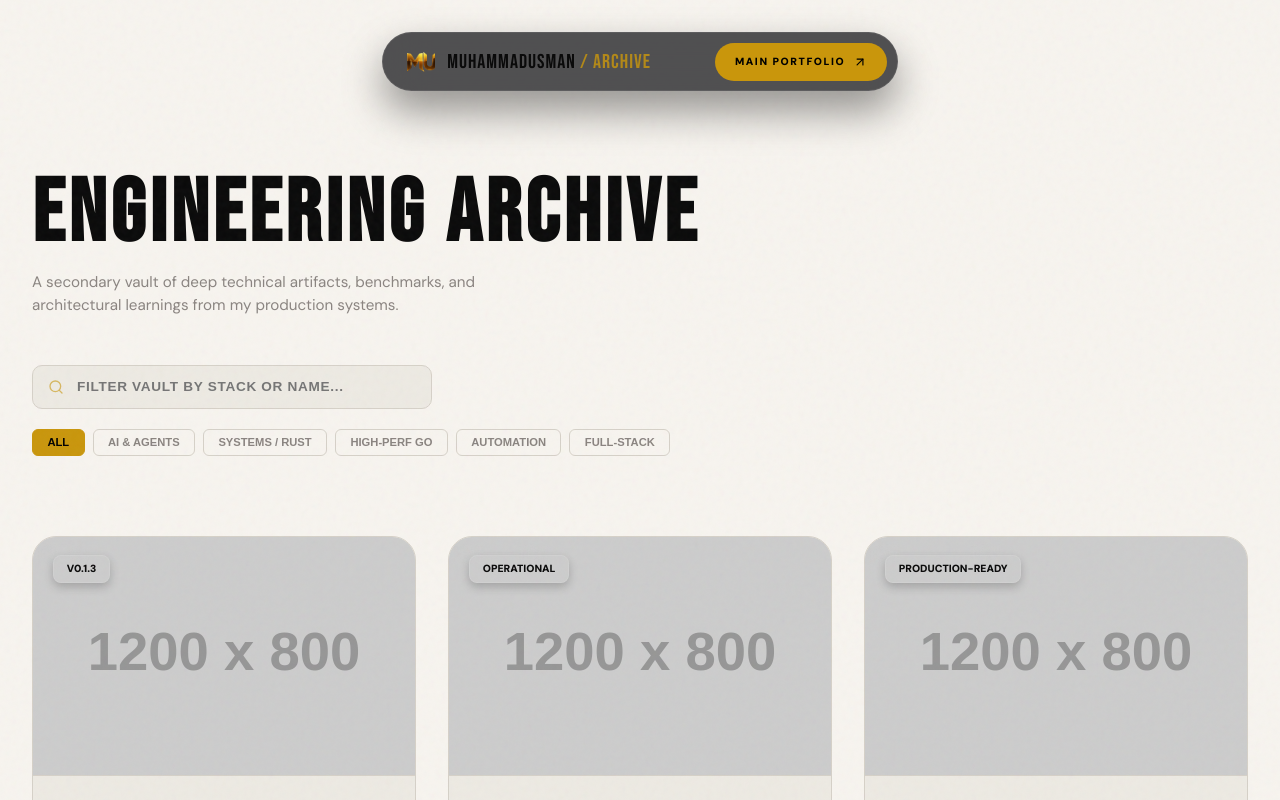
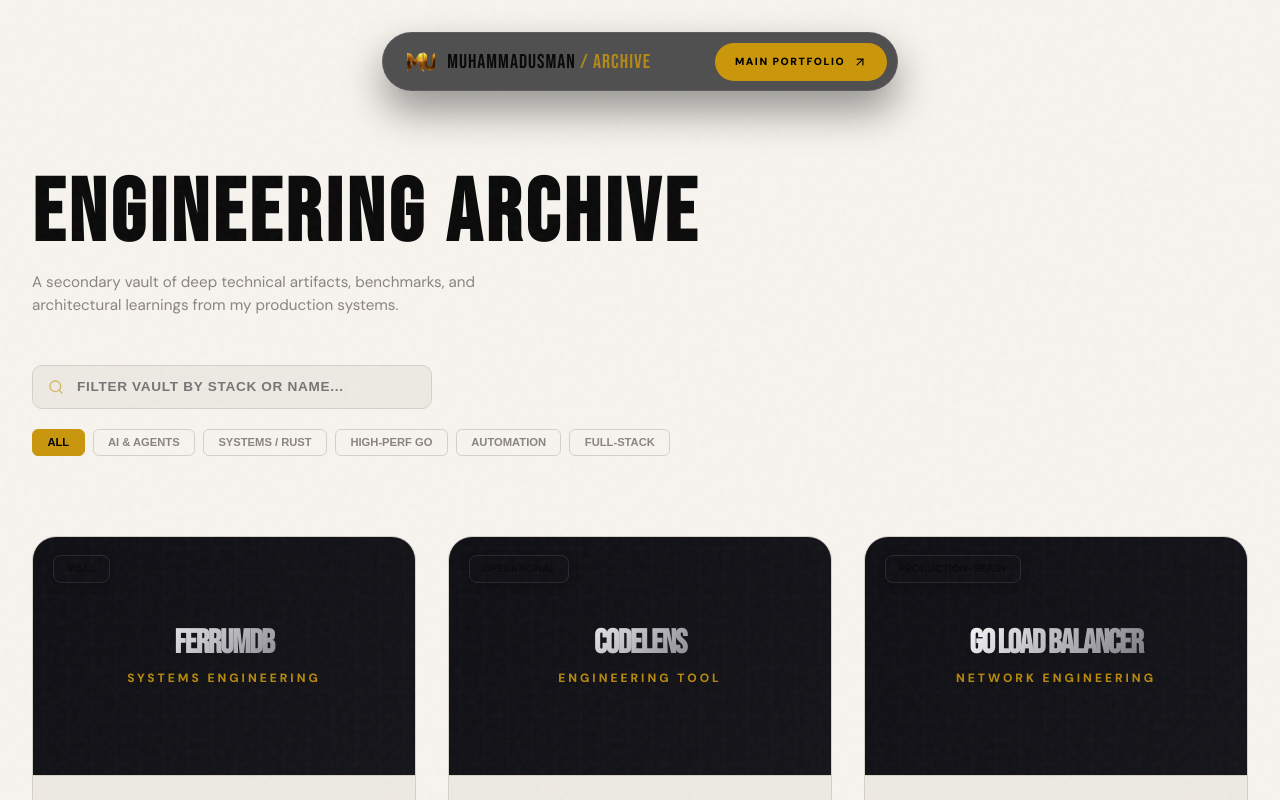
Before and after one commit to MuhammadUsmanGM/usman-works, a Vue app: page / in a window 1280 px wide. Shown: the top 800 px of the page. Built offline with nearby package versions, Linux system fonts and the light colour scheme.

Commit message:
feat(ui): replace placeholder images with native interactive abstract typography hero

```diff
--- a/src/components/ProjectCard.vue
+++ b/src/components/ProjectCard.vue
@@ -53,9 +53,13 @@ const goToCaseStudy = () => {
     <!-- Spotlight Glow Layer -->
     <div class="spotlight"></div>
 
-    <!-- Image Header -->
-    <div class="card-image-wrap">
-      <img :src="project.image" :alt="project.name" class="card-img" />
+    <!-- Abstract Typographic Hero Header -->
+    <div class="card-image-wrap abstract-hero">
+      <div class="hero-grid"></div>
+      <div class="hero-content">
+        <h2 class="hero-title">{{ project.name }}</h2>
+        <span class="hero-subtitle">{{ project.type }}</span>
+      </div>
       <div class="badge-float">
         <span :class="['status-badge', project.status.toLowerCase()]">{{ project.status }}</span>
       </div>
@@ -132,15 +136,63 @@ const goToCaseStudy = () => {
   border-bottom: 1px solid var(--border);
 }
 
-.card-img {
-  width: 100%;
-  height: 100%;
-  object-fit: cover;
+.abstract-hero {
+  background: linear-gradient(135deg, rgba(15,15,20,1) 0%, rgba(20,20,25,1) 100%);
+  display: flex;
+  align-items: center;
+  justify-content: center;
+  text-align: center;
+  padding: 2rem;
+}
+
+.hero-grid {
+  position: absolute;
+  inset: 0;
+  background-image:
+    linear-gradient(rgba(255, 255, 255, 0.03) 1px, transparent 1px),
+    linear-gradient(90deg, rgba(255, 255, 255, 0.03) 1px, transparent 1px);
+  background-size: 24px 24px;
+  background-position: center center;
+  opacity: 0.5;
+  pointer-events: none;
+  transition: all 0.8s cubic-bezier(0.4, 0, 0.2, 1);
+}
+
+.hero-content {
+  position: relative;
+  z-index: 2;
   transition: transform 0.8s cubic-bezier(0.4, 0, 0.2, 1);
 }
 
-.premium-card:hover .card-img {
-  transform: scale(1.08);
+.premium-card:hover .hero-grid {
+  transform: scale(1.1) rotate(1deg);
+  opacity: 0.8;
+}
+
+.premium-card:hover .hero-content {
+  transform: scale(1.06);
+}
+
+.hero-title {
+  font-size: 2.1rem;
+  font-weight: 900;
+  letter-spacing: -0.04em;
+  text-transform: uppercase;
+  margin-bottom: 0.5rem;
+  line-height: 1.1;
+  background: linear-gradient(135deg, #ffffff 0%, #71717a 100%);
+  -webkit-background-clip: text;
+  -webkit-text-fill-color: transparent;
+}
+
+.hero-subtitle {
+  font-size: 0.75rem;
+  font-weight: 800;
+  color: var(--accent);
+  letter-spacing: 0.25em;
+  text-transform: uppercase;
+  opacity: 0.9;
+  display: block;
 }
 
 .badge-float {
```
